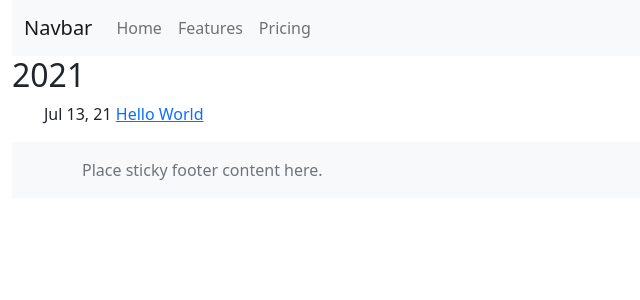
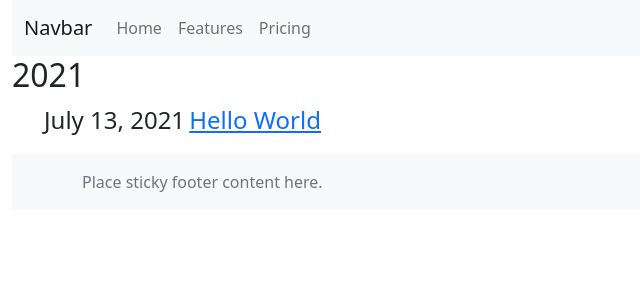
Before and after one commit to andrewhwanpark/brutalist-blog, a Jekyll site: the page built from index.html, in a window 1280 px wide. Shown: the top 300 px of the page, without its empty margins (0-640 px from the left). Built offline with Jekyll 4.4.1, drawn with Linux system fonts in a browser that asks for light colours.

Commit message:
Fix date and minor style issues

```diff
--- a/index.html
+++ b/index.html
@@ -12,8 +12,8 @@ layout: default
       {% assign date = currDate %}
     {% endif %}
     <div class="archive-item">
-      <span class="post-date archive-date">{{ post.date | date: "%b %d, %y" }}</span>
-      <a href="{{ post.url }}" class="archive-title">{{ post.title }}</a>
+      <span class="post-date archive-date fs-4">{{ post.date | date: "%B %d, %Y" }}</span>
+      <a href="{{ post.url }}" class="archive-title fs-4">{{ post.title }}</a>
     </div>
     {% if forloop.last %}</ul>{% endif %}
   {% endfor %}
```
